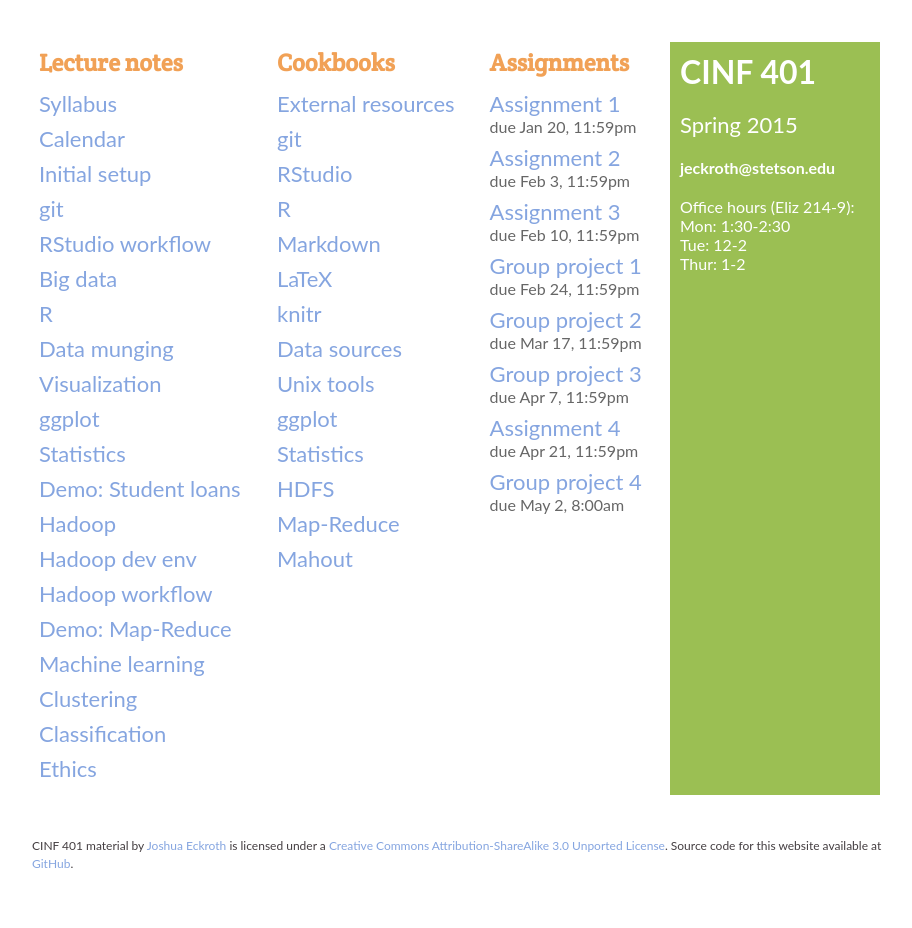
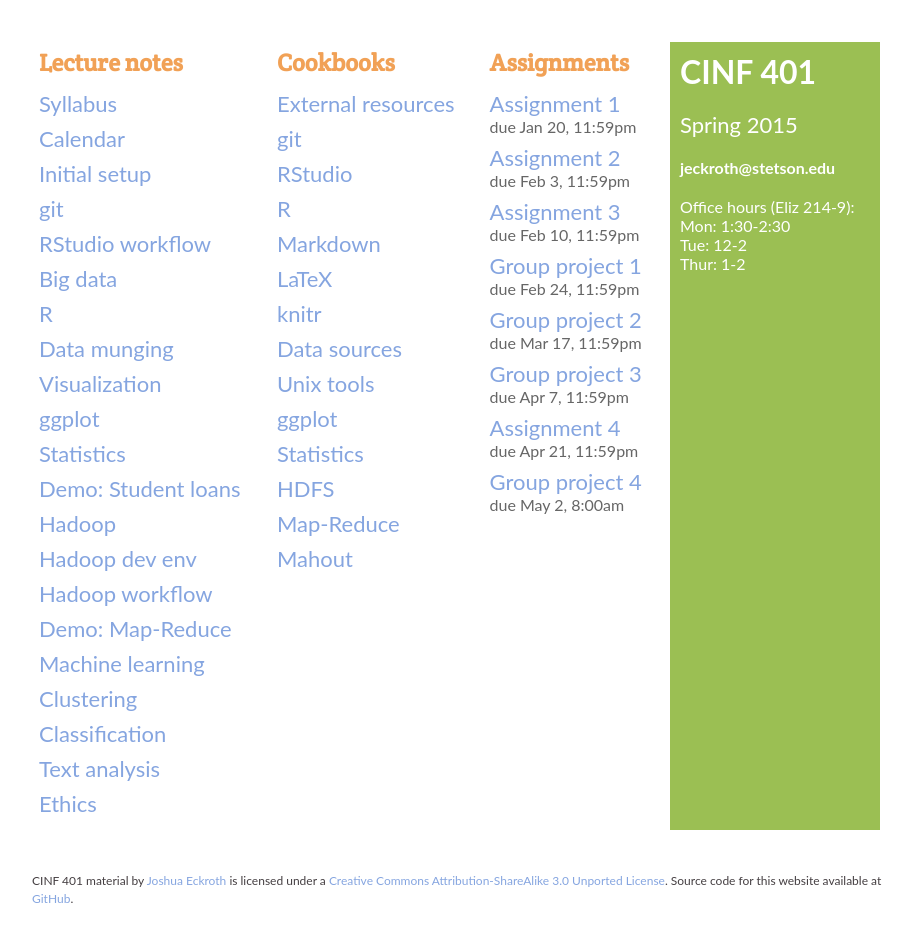
Before and after one commit to joshuaeckroth/cinf401-website, a Jekyll site: the page built from index.markdown, in a window 1280 px wide. Shown: the whole page, without its empty margins (183-1095 px from the left). Built offline with Jekyll 4.4.1, drawn with Linux system fonts in a browser that asks for light colours; Markdown is read by kramdown in place of the engine named in the settings; before the commit the page ends 900 px from its top, so only the background shows below that.

Commit message:
Added link to homepage to text analysis.

```diff
--- a/_layouts/index.html
+++ b/_layouts/index.html
@@ -70,6 +70,9 @@
               </li>
               <li>
                 <div class="post-title"><a href="/notes/classification.html">Classification</a></div>
+              </li>
+              <li>
+                <div class="post-title"><a href="/notes/text-analysis.html">Text analysis</a></div>
               </li>
               <li>
                 <div class="post-title"><a href="/notes/ethics.html">Ethics</a></div>
```
